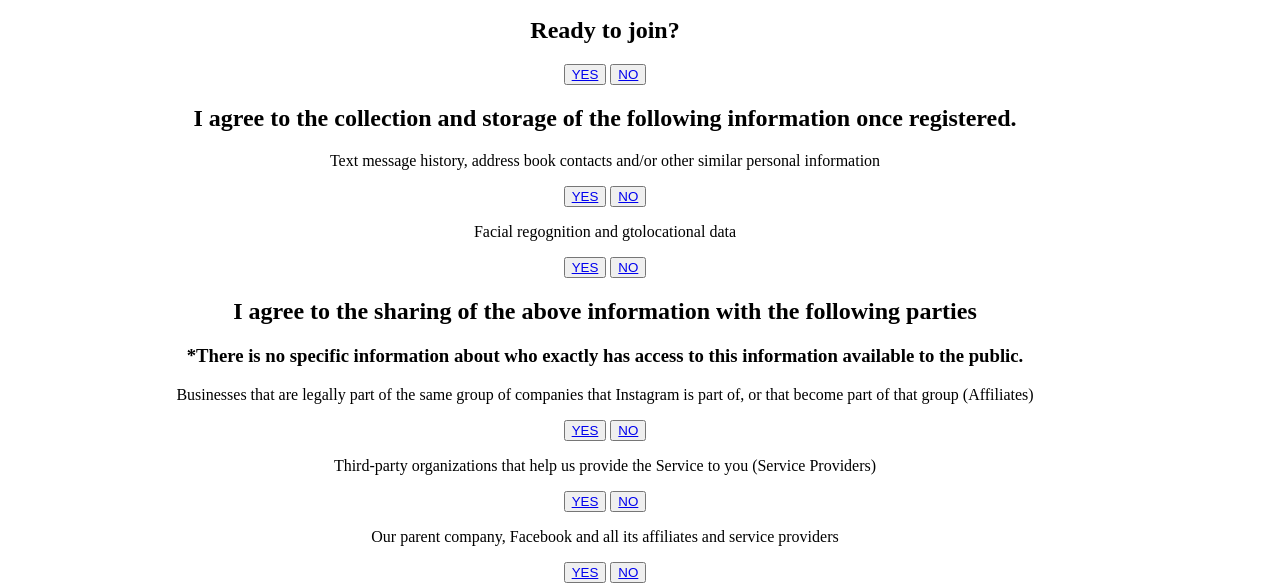
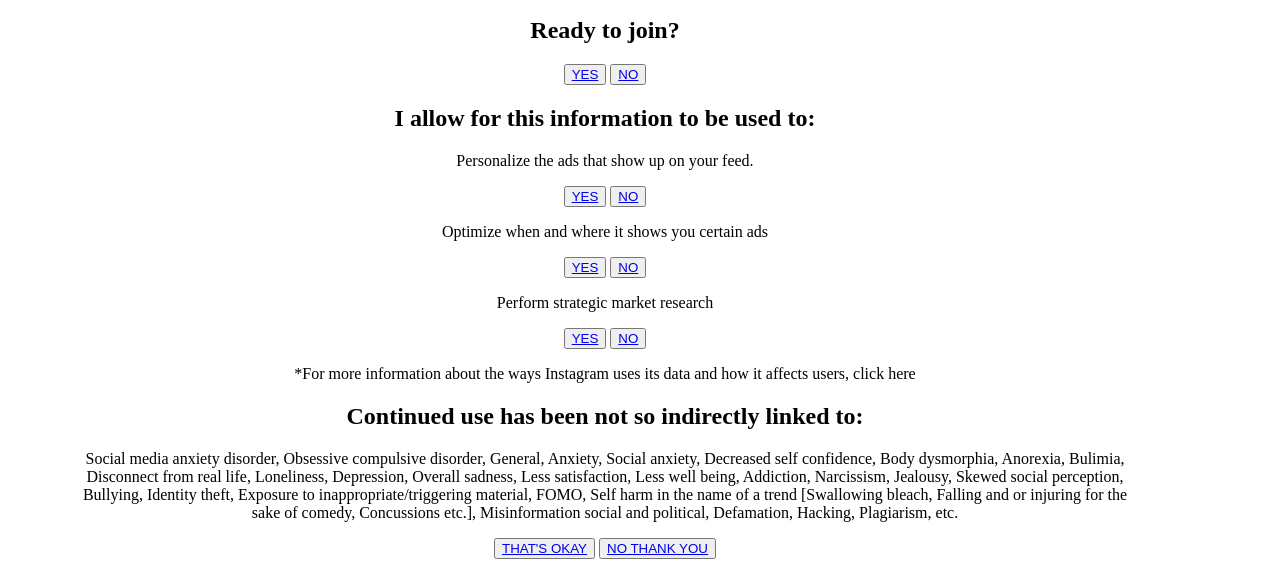
Before and after one commit to carrk923/carrk923.github.io, a plain HTML site: page index.html in a window 1280 px wide. Shown: the part 215-800 px from the top of the page. Drawn offline with Linux system fonts and the light colour scheme.

Commit message:
Update index.html

```diff
--- a/index.html
+++ b/index.html
@@ -15,24 +15,6 @@
     <h2>Ready to join?</h2>
     <button><a href="choice1.html">YES</a></button>
     <button><a href="choice2.html">NO</a></button>
-    <h2>I agree to the collection and storage of the following information once registered.</h2>
-    <p>Text message history, address book contacts and/or other similar personal information</p>
-    <button><a href="choice9.html">YES</a></button>
-    <button><a href="choice10.html">NO</a></button>
-    <p>Facial regognition and gtolocational data</p>
-    <button><a href="choice11.html">YES</a></button>
-    <button><a href="choice12.html">NO</a></button>
-    <h2>I agree to the sharing of the above information with the following parties</h2>
-    <h3>*There is no specific information about who exactly has access to this information available to the public.</h3>
-    <p>Businesses that are legally part of the same group of companies that Instagram is part of, or that become part of that group (Affiliates)</p>
-    <button><a href="choice13.html">YES</a></button>
-    <button><a href="choice14.html">NO</a></button>
-    <p>Third-party organizations that help us provide the Service to you (Service Providers)</p>
-    <button><a href="choice15.html">YES</a></button>
-    <button><a href="choice16.html">NO</a></button>
-    <p>Our parent company, Facebook and all its affiliates and service providers</p>
-    <button><a href="choice17.html">YES</a></button>
-    <button><a href="choice18.html">NO</a></button>
     <h2>I allow for this information to be used to:</h2>
     <p>Personalize the ads that show up on your feed.</p>
     <button><a href="choice19.html">YES</a></button>
```
